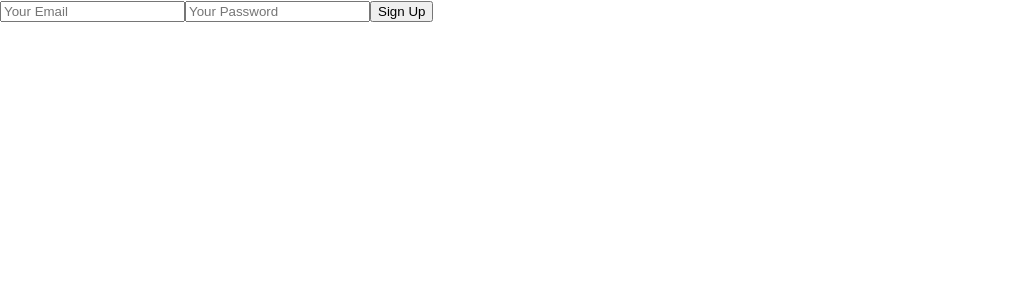
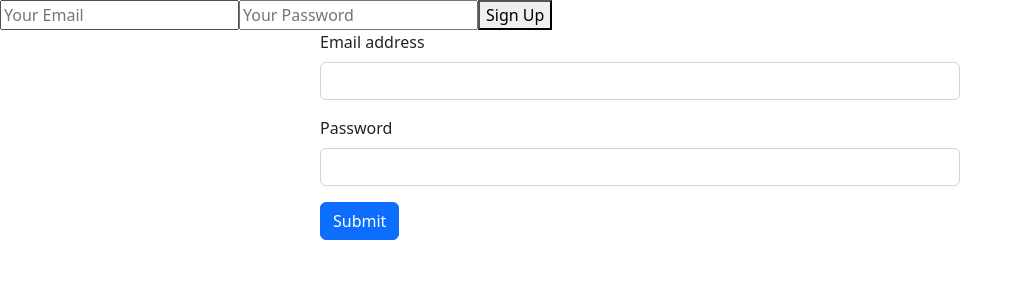
Before and after one commit to sharfuddinzishan/email-password-auth, a React (Create React App) app: page / in a window 1280 px wide. Shown: the top 300 px of the page, without its empty margins (0-1023 px from the left). Built offline with nearby package versions, Linux system fonts and the light colour scheme.

Commit message:
Create User With Email Pass using Bootstrap

```diff
--- a/public/index.html
+++ b/public/index.html
@@ -24,6 +24,7 @@
       work correctly both with client-side routing and a non-root public URL.
       Learn how to configure a non-root public URL by running `npm run build`.
     -->
+    <!-- <link href="https://cdn.jsdelivr.net/npm/bootstrap@5.2.3/dist/css/bootstrap.min.css" rel="stylesheet" integrity="sha384-rbsA2VBKQhggwzxH7pPCaAqO46MgnOM80zW1RWuH61DGLwZJEdK2Kadq2F9CUG65" crossorigin="anonymous"> -->
     <title>React App</title>
   </head>
   <body>
@@ -39,5 +40,8 @@
       To begin the development, run `npm start` or `yarn start`.
       To create a production bundle, use `npm run build` or `yarn build`.
     -->
+     <!-- <script src="https://cdn.jsdelivr.net/npm/bootstrap@5.2.3/dist/js/bootstrap.bundle.min.js" integrity="sha384-kenU1KFdBIe4zVF0s0G1M5b4hcpxyD9F7jL+jjXkk+Q2h455rYXK/7HAuoJl+0I4" crossorigin="anonymous"></script>
+     <script src="https://cdn.jsdelivr.net/npm/@popperjs/core@2.11.6/dist/umd/popper.min.js" integrity="sha384-oBqDVmMz9ATKxIep9tiCxS/Z9fNfEXiDAYTujMAeBAsjFuCZSmKbSSUnQlmh/jp3" crossorigin="anonymous"></script>
+     <script src="https://cdn.jsdelivr.net/npm/bootstrap@5.2.3/dist/js/bootstrap.min.js" integrity="sha384-cuYeSxntonz0PPNlHhBs68uyIAVpIIOZZ5JqeqvYYIcEL727kskC66kF92t6Xl2V" crossorigin="anonymous"></script> -->
   </body>
 </html>
--- a/src/App.js
+++ b/src/App.js
@@ -1,11 +1,13 @@
 import React from 'react';
 import Register from './component/Register';
+import RegisterBootstrap from './component/RegisterBootstrap';
 
 function App() {
 
   return (
     <>
       <Register></Register>
+      <RegisterBootstrap></RegisterBootstrap>
     </>
   );
 }
--- /dev/null
+++ b/src/component/RegisterBootstrap.js
@@ -0,0 +1,69 @@
+import { createUserWithEmailAndPassword, getAuth } from 'firebase/auth';
+import React, { useState } from 'react';
+import app from '../firebase/firebase.init';
+
+const auth = getAuth(app)
+
+const RegisterBootstrap = () => {
+    const [email, setEmail] = useState()
+    const [password, setPassword] = useState()
+    const [user, setUser] = useState({})
+    const [success, setSuccess] = useState(false)
+    const [error, setError] = useState(false)
+    const [loading, setLoading] = useState(false)
+
+    let handleInput = (e) => {
+        let event = e.target
+        event.name === 'email' && setEmail(event.value)
+        event.name === 'password' && setPassword(event.value)
+    }
+
+    let handleSignUp = (e) => {
+        e.preventDefault()
+        setSuccess(false)
+        setError(false)
+        setLoading(true)
+        createUserWithEmailAndPassword(auth, email, password)
+            .then(result => {
+                setUser(result.user)
+                setSuccess(true)
+            })
+            .catch(e => {
+                setError(true)
+            })
+            .finally(() => setLoading(false))
+    }
+    return (
+        <>
+            <form className='w-50 mx-auto' onSubmit={handleSignUp}>
+                <div className="mb-3">
+                    <label for="exampleInputEmail1" className="form-label">Email address</label>
+                    <input type="email" name="email" className="form-control" id="exampleInputEmail1" onBlur={handleInput} />
+                </div>
+                <div className="mb-3">
+                    <label for="exampleInputPassword1" className="form-label">Password</label>
+                    <input type="password" name="password" className="form-control" id="exampleInputPassword1" onBlur={handleInput} />
+                </div>
+                <button type="submit" className="btn btn-primary">Submit</button>
+            </form>
+            {
+                loading && <div className='text-center'>
+                    <div className="spinner-border" style={{ width: '3rem', height: '3rem' }} role="status">
+                        <span className="visually-hidden">Loading...</span>
+                    </div>
+                    <div className="spinner-grow" style={{ width: '3rem', height: '3rem' }} role="status">
+                        <span className="visually-hidden">Loading...</span>
+                    </div>
+                </div>
+            }
+            {
+                success && <p className='text-center fs-2 text-success'>User <span className='text-info fw-bold'>{user?.email}</span> Created Successfully</p>
+            }
+            {
+                error && <p className='text-center fs-2 fw-bold text-warning'>User Not Created !</p>
+            }
+        </>
+    );
+};
+
+export default RegisterBootstrap;
--- a/src/index.js
+++ b/src/index.js
@@ -3,6 +3,7 @@ import ReactDOM from 'react-dom/client';
 import './index.css';
 import App from './App';
 import reportWebVitals from './reportWebVitals';
+import 'bootstrap/dist/css/bootstrap.min.css';
 
 const root = ReactDOM.createRoot(document.getElementById('root'));
 root.render(
```
